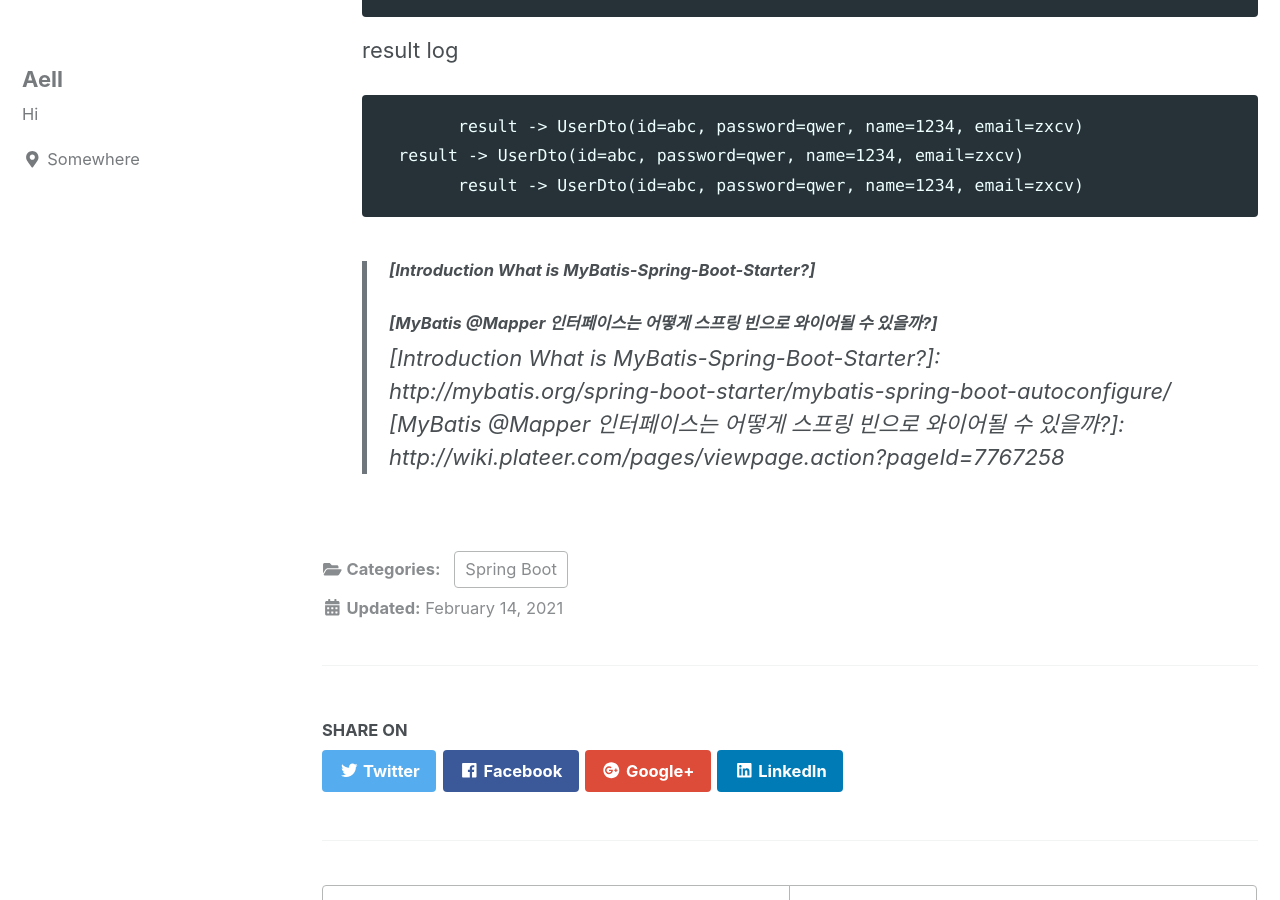
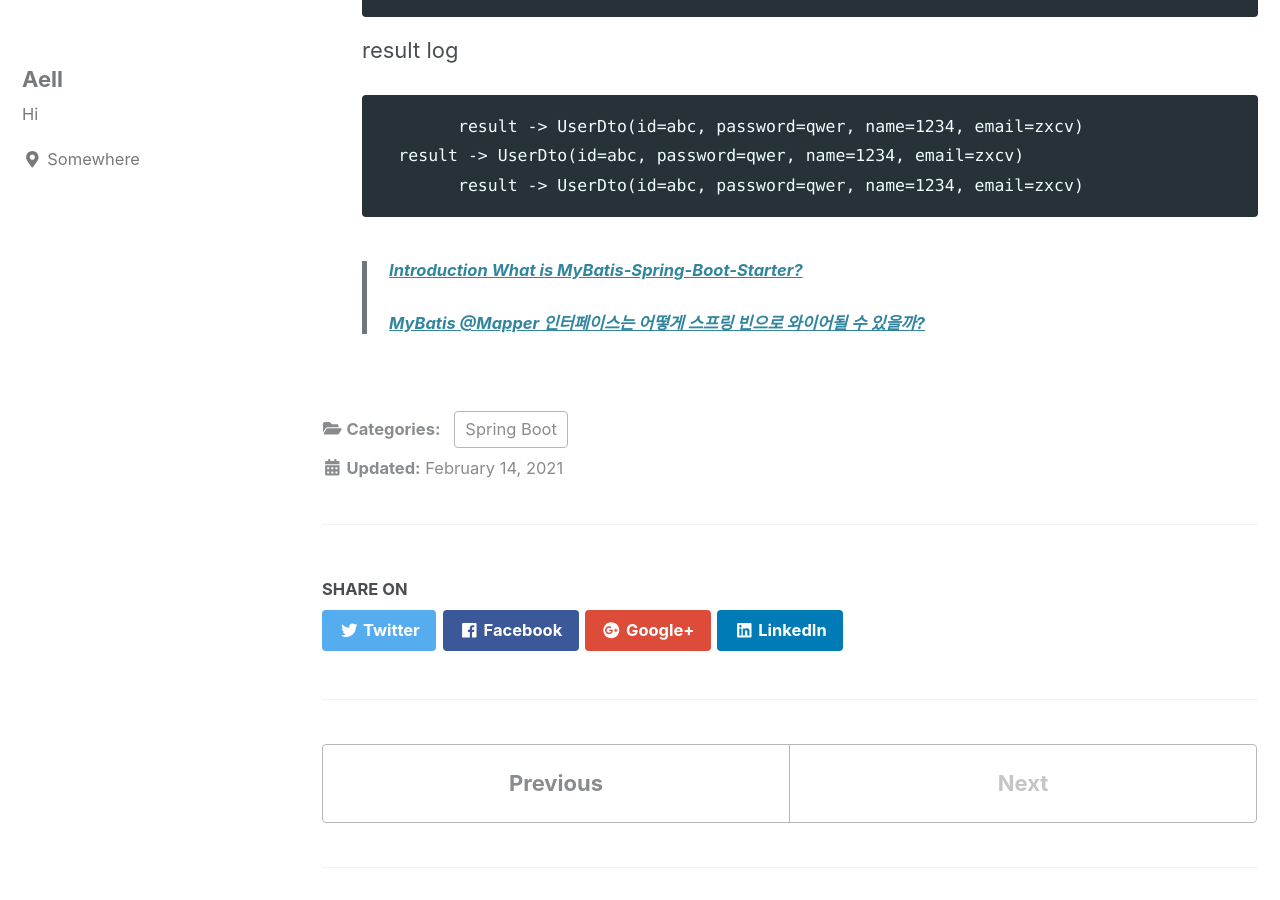
Before and after one commit to mdwgti16/mdwgti16.github.io, a Jekyll site: the page built from _posts/spring/2021-02-14-spring_boot_mybatis.md, in a window 1280 px wide and 900 px high, scrolled down 7288 px. Built offline with Jekyll 4.4.1, drawn with Linux system fonts in a browser that asks for light colours; cached includes are drawn as plain includes; nearby versions of some CDN libraries; comment, search, counter and statistics services are not loaded.

Commit message:
[Spring Boot - Mybatis 연동] - 참조 링크 수정

````diff
--- a/_posts/spring/2021-02-14-spring_boot_mybatis.md
+++ b/_posts/spring/2021-02-14-spring_boot_mybatis.md
@@ -233,8 +233,5 @@ categories:
 	result -> UserDto(id=abc, password=qwer, name=1234, email=zxcv)
  	result -> UserDto(id=abc, password=qwer, name=1234, email=zxcv)
 	```
-> ###### [Introduction What is MyBatis-Spring-Boot-Starter?]
-> ###### [MyBatis @Mapper 인터페이스는 어떻게 스프링 빈으로 와이어될 수 있을까?]
-[Introduction
-What is MyBatis-Spring-Boot-Starter?]: http://mybatis.org/spring-boot-starter/mybatis-spring-boot-autoconfigure/
-[MyBatis @Mapper 인터페이스는 어떻게 스프링 빈으로 와이어될 수 있을까?]: http://wiki.plateer.com/pages/viewpage.action?pageId=7767258
+> ###### [Introduction What is MyBatis-Spring-Boot-Starter?](http://mybatis.org/spring-boot-starter/mybatis-spring-boot-autoconfigure/)
+> ###### [MyBatis @Mapper 인터페이스는 어떻게 스프링 빈으로 와이어될 수 있을까?](http://wiki.plateer.com/pages/viewpage.action?pageId=7767258)
````
